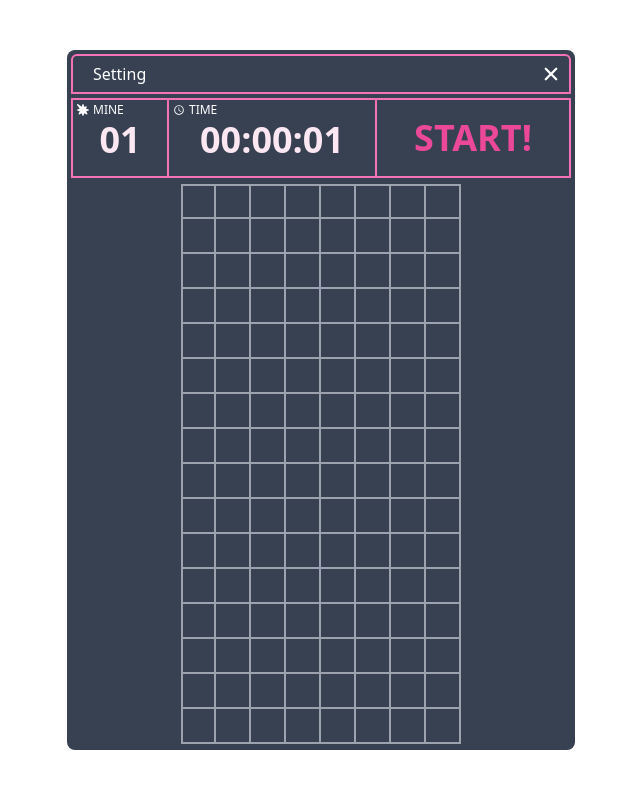
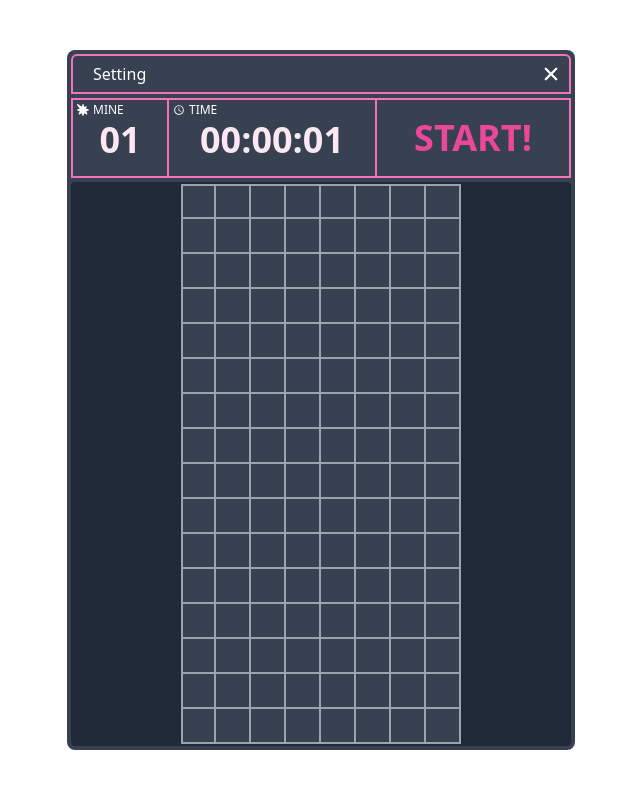
Before and after one commit to rangggu/minesweeper, a React (Vite) app: page / in a window 1280 px wide. Shown: the top 788 px of the page, without its empty margins (319-959 px from the left). Built offline with nearby package versions, Linux system fonts and the light colour scheme.

Commit message:
Style : 보드 배경 색상 및 셀 상태에 따른 아이콘 변경

```diff
--- a/src/components/board/Board.tsx
+++ b/src/components/board/Board.tsx
@@ -22,7 +22,7 @@ export default function Board() {
   }
 
   return (
-    <div className="flex items-center justify-center w-[500px] h-[564px] mt-auto">
+    <div className="flex items-center justify-center w-[500px] h-[564px] mt-auto bg-gray-800 rounded">
       <div
         className="grid"
         style={{ gridTemplateRows: `repeat(${height}, ${side}px)`, gridTemplateColumns: `repeat(${width}, ${side}px)` }}
--- a/src/components/board/Cell.tsx
+++ b/src/components/board/Cell.tsx
@@ -1,8 +1,8 @@
-import { MdFlagCircle } from "react-icons/md"
 import { useAppSelector } from "../../hooks/redux"
 import { CELL_STATE } from "../../types/constants"
-import { FaBomb } from "react-icons/fa6"
+import { FaBomb, FaFlag } from "react-icons/fa6"
 import { cn } from "../../utils/utils"
+import { BiSolidBomb } from "react-icons/bi"
 
 interface ICellProps {
   row: number
@@ -31,10 +31,10 @@ export default function Cell(props: ICellProps) {
 
       case CELL_STATE.FLAGGED_MINE:
       case CELL_STATE.FLAGGED_NON_MINE:
-        return <MdFlagCircle className="w-5 h-5" />
+        return <FaFlag className="relative top-[1px] w-4 h-4 text-pink-600" />
 
       case CELL_STATE.OPENED_MINE:
-        return <FaBomb className="relative top-[1px] w-5 h-5 -rotate-45 text-black" />
+        return <BiSolidBomb className="relative top-[1px] w-6 h-6 -rotate-45 text-black" />
 
       case CELL_STATE.OPENED_NUMBER:
         return mines[row][col]
@@ -50,7 +50,7 @@ export default function Cell(props: ICellProps) {
   return (
     <div
       className={cn(
-        "relative border-2 border-gray-400 cursor-default",
+        "relative border-2 border-gray-400 cursor-default bg-gray-700",
         OPENED ? "bg-gray-500" : "hover:bg-gray-600",
         cellState === CELL_STATE.OPENED_NUMBER && "text-pink-100 text-xl",
         row !== 0 && "border-t-0",
```
